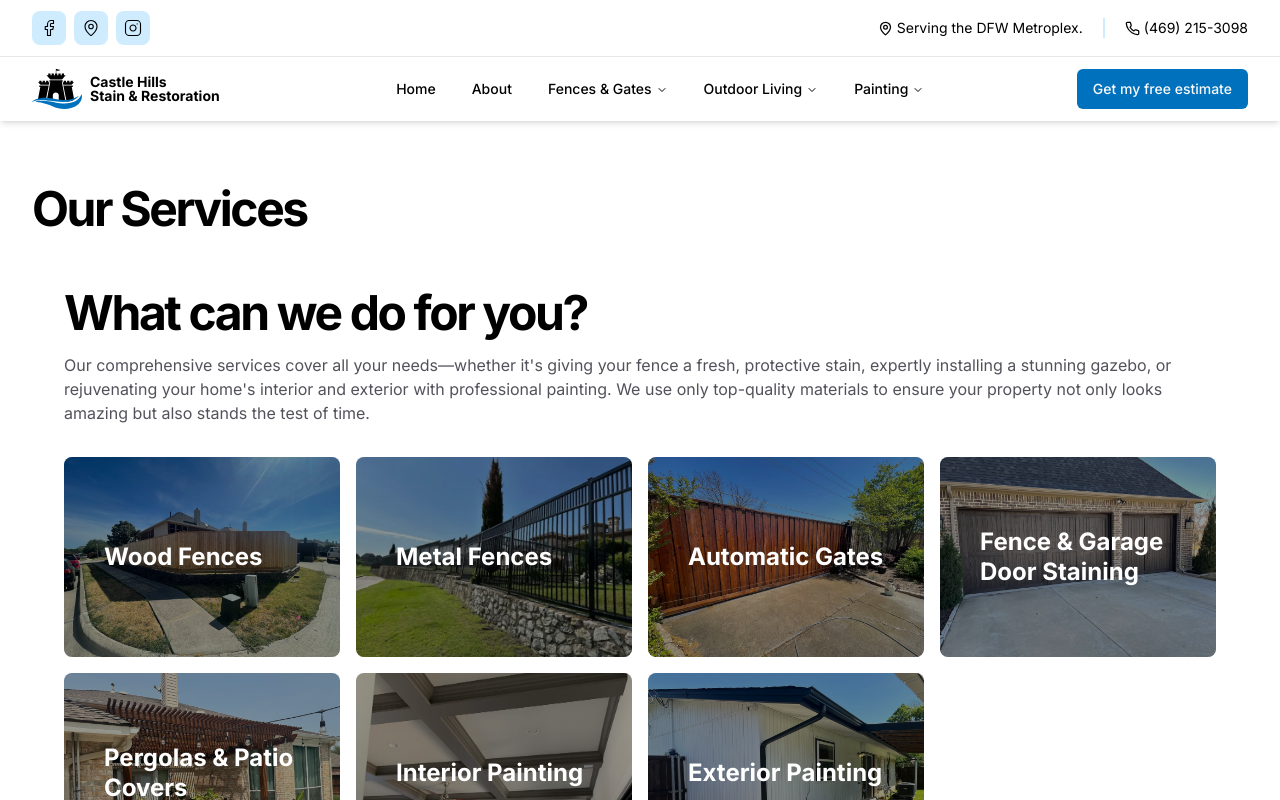
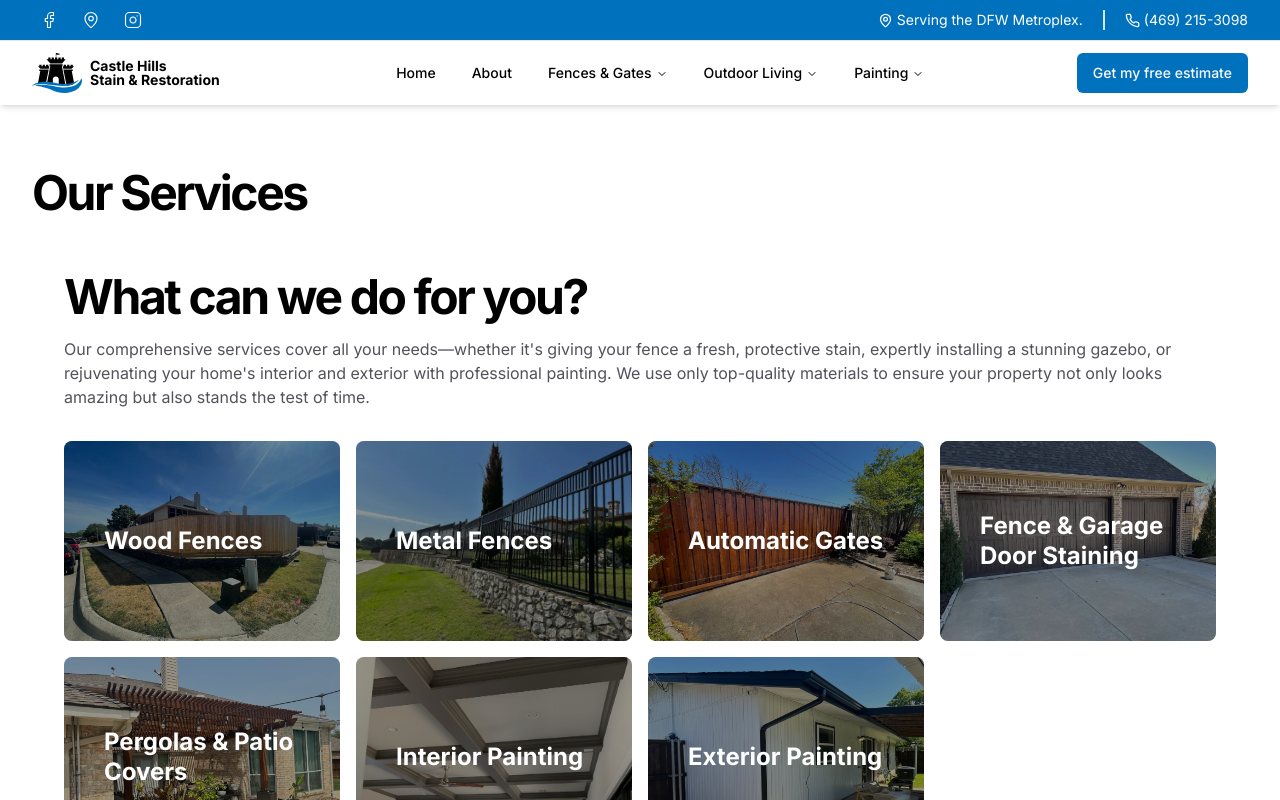
Before and after one commit to Radiata-Web/castle-hills, a Next.js app: page / in a window 1280 px wide. Shown: the top 800 px of the page. Built offline with nearby package versions, Linux system fonts and the light colour scheme; what zod-form-data would draw is missing.

Commit message:
Update nav banner to use accent color

```diff
--- a/src/components/nav/nav-banner.tsx
+++ b/src/components/nav/nav-banner.tsx
@@ -1,10 +1,10 @@
-import Socials from "@/components/ui/socials"
-import { MapPin, Phone } from "lucide-react"
+import Socials from "@/components/ui/socials";
+import { MapPin, Phone } from "lucide-react";
 
 export default function NavBanner() {
   return (
-    <div className="bg-background border-b md:block">
-      <div className="max-w-8xl mx-auto flex items-center justify-between h-14 px-4 sm:px-6 lg:px-8">
+    <div className="bg-accent text-white border-b md:block">
+      <div className="max-w-8xl mx-auto flex items-center justify-between h-10 px-4 sm:px-6 lg:px-8">
         <Socials />
 
         <div className="flex flex-row text-sm">
@@ -22,7 +22,7 @@ export default function NavBanner() {
             <Phone size={15} />
             <a
               href="tel:4692153098"
-              className="transition-all duration-200 ease-in-out hover:text-accent"
+              className="transition-all duration-200 ease-in-out hover:text-accent-light"
             >
               (469) 215-3098
             </a>
@@ -30,5 +30,5 @@ export default function NavBanner() {
         </div>
       </div>
     </div>
-  )
+  );
 }
--- a/src/components/ui/socials.tsx
+++ b/src/components/ui/socials.tsx
@@ -1,5 +1,5 @@
-import Link from "next/link"
-import { Facebook, Instagram, MapPin } from "lucide-react"
+import Link from "next/link";
+import { Facebook, Instagram, MapPin } from "lucide-react";
 
 export default function Socials() {
   const SOCIALS = [
@@ -18,7 +18,7 @@ export default function Socials() {
       url: "https://www.instagram.com/Castlehillsstainandrestoration/",
       icon: <Instagram size={18} strokeWidth={1.5} />,
     },
-  ]
+  ];
 
   return (
     <div className="flex space-x-2">
@@ -26,12 +26,12 @@ export default function Socials() {
         <Link
           key={social.name}
           href={social.url}
-          className="text-muted-foreground bg-accent-light rounded-lg p-2 items-center hover:text-primary"
+          className="text-white bg-accent rounded-lg p-2 items-center hover:text-primary"
           aria-label={social.name}
         >
           {social.icon}
         </Link>
       ))}
     </div>
-  )
+  );
 }
```
